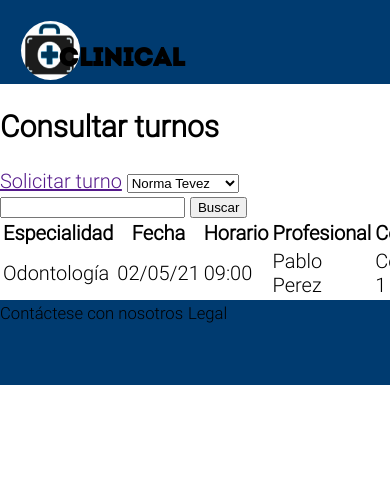
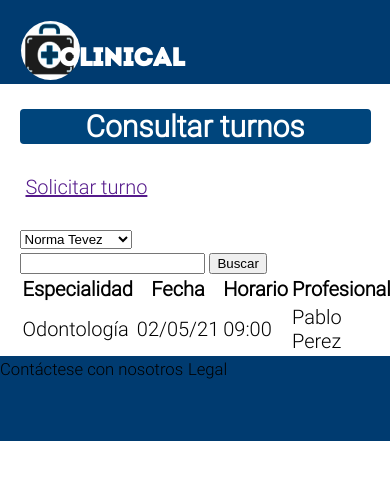
Before and after one commit to NicLarUniversidad/PAW_TP_Obligatorio, a PHP site: page /Views/listaTurnos.html in a window 390 px wide; the page is wider, and only the part inside the window is pictured. Shown: the top 480 px of that part. Run offline with PHP 8.4, Linux system fonts and the light colour scheme.

Commit message:
Se agrego nuevas hojas de estilo

```diff
--- a/Views/home.html
+++ b/Views/home.html
@@ -38,8 +38,8 @@
                 <h2>Noticias</h2>
                 <section>
                     <h3>Vacunación COVID 19</h3>
-
-                    <p><img class ="imagen">La vacunación se llevará a cabo en etapas de acuerdo a los grupos establecidos y se realizará en forma gratuita, equitativa y voluntaria.
+                    <img class ="imagen">
+                    <p>La vacunación se llevará a cabo en etapas de acuerdo a los grupos establecidos y se realizará en forma gratuita, equitativa y voluntaria.
                         <a href=""> Ver +</a>
                     </p>
                 </section>
--- a/Views/institucional.html
+++ b/Views/institucional.html
@@ -3,7 +3,8 @@
 <head>
     <meta charset="UTF-8">
     <title>Institucional</title>
-    <link rel="stylesheet" type="text/css" href="/resources/css/main.css" />
+    <link rel="stylesheet" type="text/css" href="../resources/css/main.css" />
+    <link rel="stylesheet" type="text/css" href="../resources/css/institucional.css" />
 </head>
 <body>
 <header>
@@ -52,7 +53,7 @@
                     </p>
                 </section>
                 <section>
-                    <h2>Institución</h2>
+                    <h3>Institución</h3>
                     <p> Av. Corrientes 123
                         Teléfono: 555-555-555
                         Buenos Aires
--- a/Views/listaTurnos.html
+++ b/Views/listaTurnos.html
@@ -3,7 +3,8 @@
 <head>
     <meta charset="UTF-8">
     <title>Lista de turnos</title>
-    <link rel="stylesheet" type="text/css" href="/resources/css/main.css" />
+    <link rel="stylesheet" type="text/css" href="../resources/css/main.css" />
+    <link rel="stylesheet" type="text/css" href="../resources/css/listadoturnos.css" />
 </head>
 <body>
 <header>
--- /dev/null
+++ b/resources/css/listadoturnos.css
@@ -0,0 +1,127 @@
+main>section {
+    border-width: medium;
+    background-color: white;
+    background-clip: content-box;
+    /*box-shadow: inset 0 0 0 5vw white;*/
+
+    padding: 0 5vw 0 5vw;
+    /*border-radius: 10vw;*/
+    position: relative;
+}
+
+main>section>h2 {
+    width: 100%;
+    background: var(--base-color-title);
+    border-radius: 1vw;
+    color: white;
+    text-align: center;
+}
+
+main>section>section {
+    background: var(--base-color);
+    position: relative;
+    border-radius: 1vw;
+    margin: 2vw 0;
+    display: block;
+}
+
+main>section>section>h3 {
+    text-align: center;
+    padding: 1vw;
+    margin: 0;
+}
+
+main>section>section>ul>li {
+    display: inline;
+}
+
+main>section>section>ul {
+    list-style: none;
+}
+
+main>section>section>ul>li>a {
+    text-decoration: none;
+    border: none;
+    font-size: var(--button-font-size);
+    padding: 3vh;
+    color: black;
+    background: #5B76FF;
+    width: 6vh;
+    height: 6vh;
+}
+
+/*main>section>section>p {
+    padding: 10vw 1vw 1vw 1vw;
+    margin-top: 0;
+    margin-bottom: 0;
+}*/
+
+main>section>section p img {
+    position: relative;
+    display: inline-block;
+    z-index: 1;
+    margin: 2vw;
+    width: 50%; /* Width of new image */
+    height: 50%; /* Height of new image */
+    background: url(https://www.vinculomedico.com/images/Grupomedico2.jpg) ;
+    background-size: cover;
+    background-position: center;
+    background-repeat: no-repeat;
+}
+
+main>section>section>button {
+    position: absolute;
+    background-color: var(--button-sucess-color);
+    border-width: 0;
+    width: 20%;
+    height: 10%;
+    right: 3vw;
+    bottom: 3vh;
+}
+main>section>a {
+    /*display:inline-flexbox;*/
+    background-color: var(--button-sucess-color);
+    border-width: 0;
+    border-radius: 1vw;
+    padding: 0.3em;
+    width: 10%;
+    height: 10%;
+    right: 3vw;
+    bottom: 3vh;
+    margin: 5%;
+    margin-top: 25%;
+    border-color: #00ADD8;
+    border-style: dashed;
+    background-color: #ffffff;
+}
+.turnos {
+    background: #00457C;
+    text-align: center;
+    padding: 2vw 5vw 2vw 5vw;
+}
+.turnos>h2 {
+    margin: 0 0 2vw 0;
+    width: 100%;
+    background: #00ADD8;
+    border-radius: 1vw;
+    color: white;
+    text-align: center;
+}
+@media (max-width: 500px) {
+    header>h1 {
+        color: #ffffff;
+    }
+    .turnos{
+        padding-top:1px;
+    }
+    .turnos>h2{
+        margin: 1em 0;
+    }
+    main>section>a {
+        width: auto;
+        display:block;
+        margin: 1em 0;
+        /*width: 60%;*/
+        height: 50%;
+    }
+}
```
Also changed, not shown: resources/css/home.css (+4 -5 lines), resources/css/institucional.css (added, +127 -0 lines).
